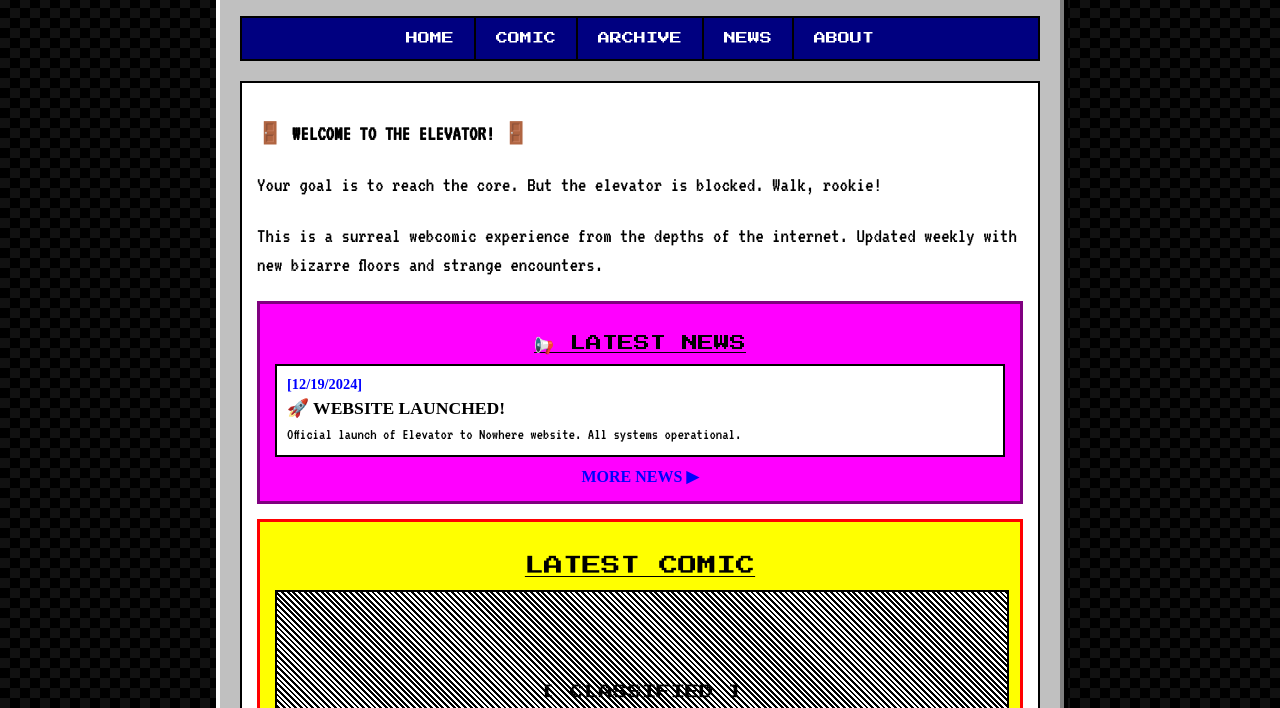
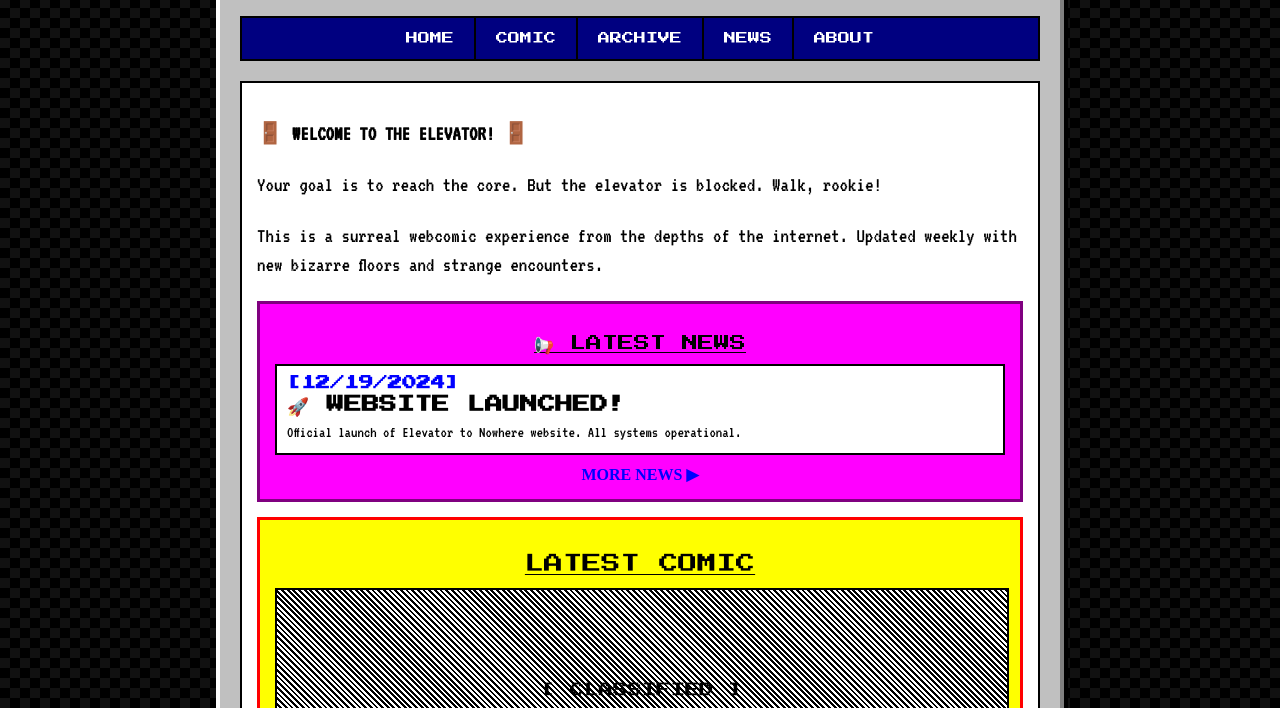
Before and after one commit to AxeWatchmaker/elevator-to-nowhere, a plain HTML site: page index.html in a window 1280 px wide. Shown: the part 92-800 px from the top of the page. Drawn offline with Linux system fonts and the light colour scheme.

Commit message:
Add files via upload

```diff
--- a/index.html
+++ b/index.html
@@ -49,6 +49,10 @@
                 font-family: 'VT323', monospace;
                 font-size: 1.2em;
                 line-height: 1.4;
+            }
+
+            .news-date, .news-title {
+                font-family: "Press Start 2P", system-ui;
             }
 
             h1 {
```
